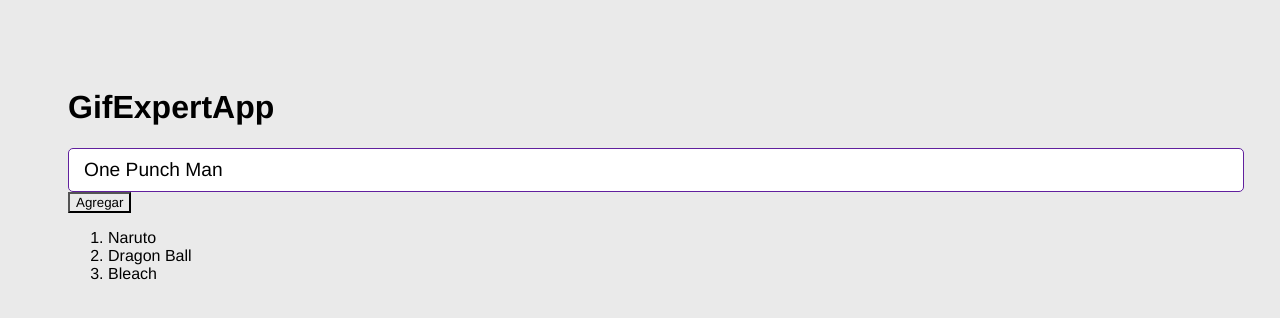
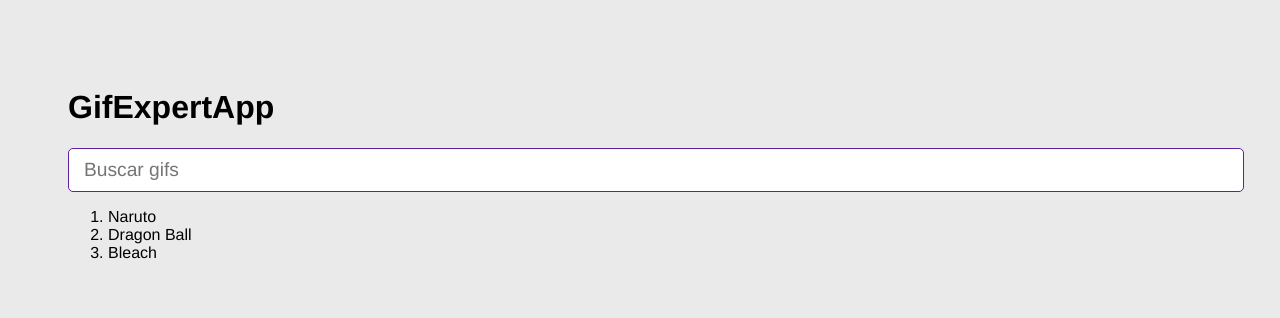
Before and after one commit to modoZen/react-gif-max, a React (Vite) app: page / in a window 1280 px wide. Shown: the top 318 px of the page. Built offline with nearby package versions, Linux system fonts and the light colour scheme.

Commit message:
comunicacion entre componentes

```diff
--- a/src/GifExpertApp.jsx
+++ b/src/GifExpertApp.jsx
@@ -17,12 +17,10 @@
             <h1>GifExpertApp</h1>
 
             {/* input */}
-            <AddCategory />
+            <AddCategory setCategories={ setCategories } />
 
             {/* Listado de Gif */}
-            <button
-                onClick={onAddCategory}
-            >Agregar</button>
+
             <ol>
                 {categories.map( category =>(
                     <li key={category} >{category}</li>
--- a/src/components/AddCategory.jsx
+++ b/src/components/AddCategory.jsx
@@ -1,8 +1,8 @@
 import { useState } from "react";
 
-const AddCategory = () => {
+const AddCategory = ({ setCategories }) => {
 
-  const [inputValue, setInputValue] = useState('One Punch Man');
+  const [inputValue, setInputValue] = useState('');
 
   const onChange = (event)=> {
     setInputValue( event.target.value );
@@ -10,7 +10,9 @@
 
   const onSubmit = (event)=> {
     event.preventDefault();
-    console.log( inputValue )
+    if( inputValue.trim().length <=1 ) return
+    setCategories( categories => [ inputValue, ...categories]);
+    setInputValue('');
   }
 
   return (
```
